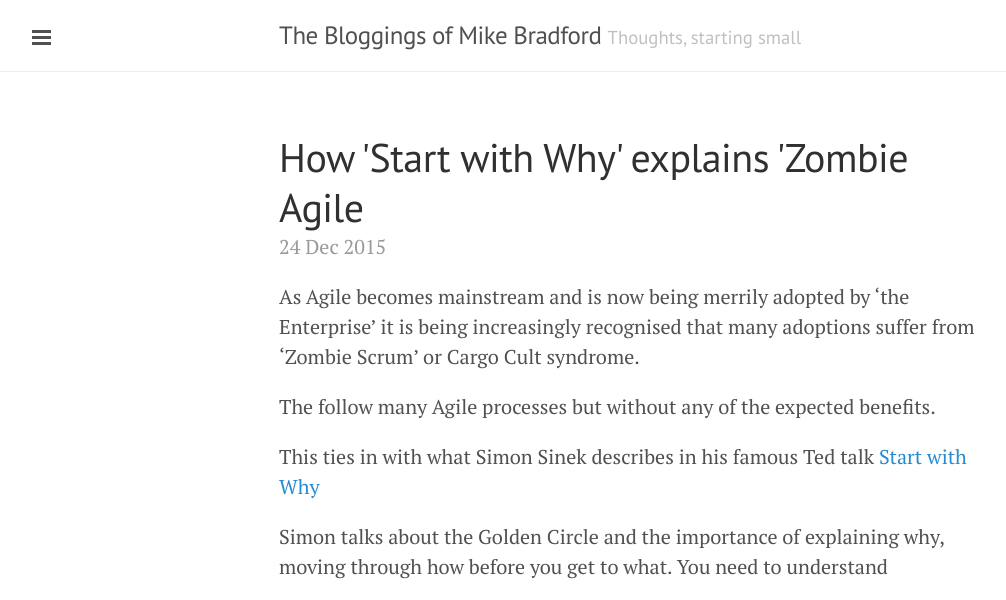
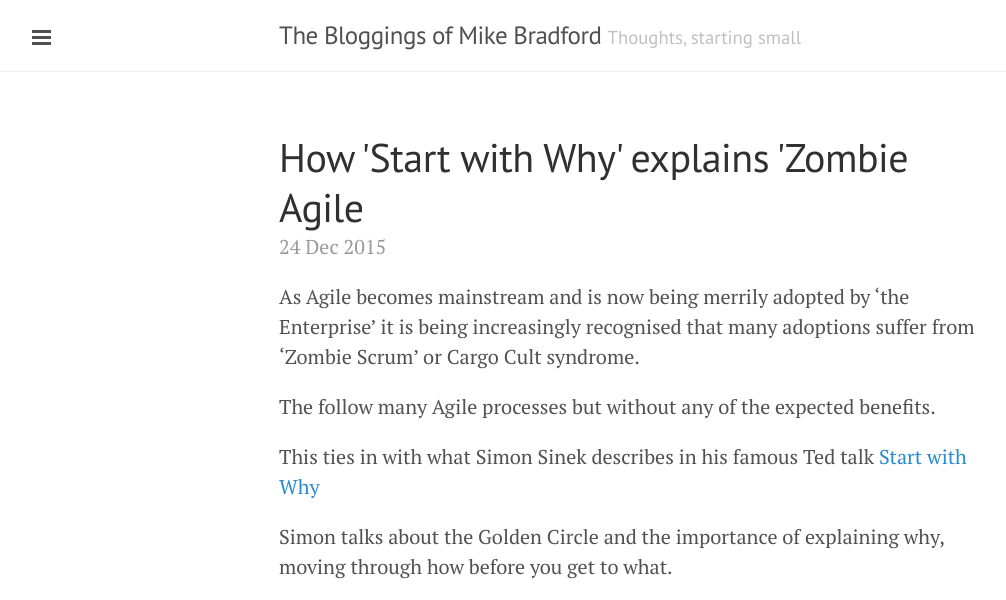
Before and after one commit to mikebradford/mikebradford.github.io, a Jekyll site: the page built from _posts/2015-12-24-how-start-with-why-explains-zombie-agile.markdown, in a window 1280 px wide. Shown: the top 600 px of the page, without its empty margins (1-1007 px from the left). Built offline with Jekyll 4.4.1, drawn with Linux system fonts in a browser that asks for light colours; grey boxes are pictures that could not be loaded.

Commit message:
Post update: How 'Start with Why' explains 'Zombie Agile

```diff
--- a/_posts/2015-12-24-how-start-with-why-explains-zombie-agile.markdown
+++ b/_posts/2015-12-24-how-start-with-why-explains-zombie-agile.markdown
@@ -9,7 +9,7 @@ The follow many Agile processes but without any of the expected benefits.
 
 This ties in with what Simon Sinek describes in his famous Ted talk [Start with Why](https://www.ted.com/talks/simon_sinek_how_great_leaders_inspire_action?language=en)
 
-Simon talks about the Golden Circle and the importance of explaining why, moving through how before you get to what. You need to understand
+Simon talks about the Golden Circle and the importance of explaining why, moving through how before you get to what.
 
 <img width="1050" height="700" src="http://maccg.com/wp-content/uploads/2014/02/start-with-why.png" class="attachment-big-size wp-post-image" alt="start-with-why">
 
```
